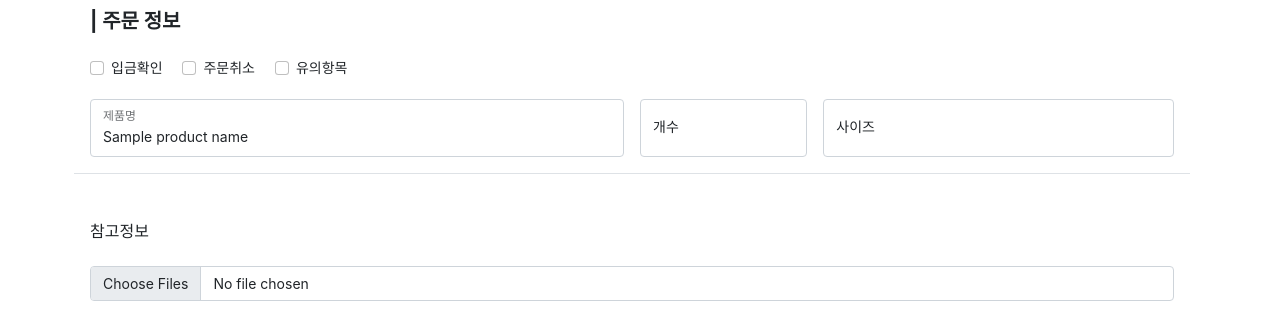
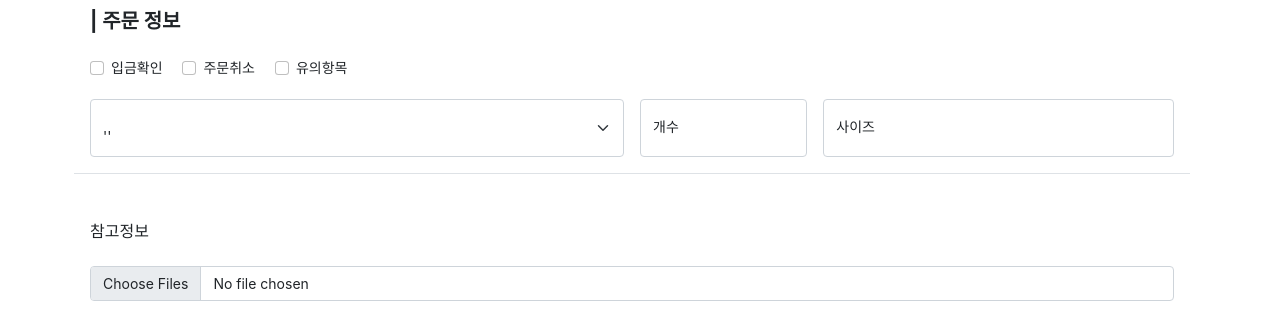
Before and after one commit to fearust/duyen_ordermanager, a Django app: template templates/ordermanager/order_form.html in a window 1280 px wide. Shown: the part 764-1078 px from the top of the page. Run offline with Django 3.2, Linux system fonts and the light colour scheme; the template is opened without the code that fills it: most values are stand-ins (such as "Sample title", 1, 10 or a date in 2020); grey boxes marked "Sample" are stand-in pictures; some libraries are stand-ins or nearby versions; some web fonts are replaced.

Commit message:
orderform edit

```diff
--- a/templates/ordermanager/order_form.html
+++ b/templates/ordermanager/order_form.html
@@ -144,13 +144,12 @@
             </div>
             <div class="col-md-6">
                 <div class="form-floating">
-                    <input class="form-control" list="productOptions" name="product" id="product" placeholder="제품명" value="{{ product_name|default_if_none:'' }}" required >
-                    <label for="product">제품명</label>
-                    <datalist id="productOptions">
+                    <select class="form-select" name="product" id="product" placeholder="제품명" value="{{ product_name|default_if_none:'' }}" required>
+                        <option selected>''</option>
                         {% for choice in productdb %}
-                            <option value="{{ choice.name_kr }}">{{ choice.nickname_kr }}</option>
+                            <option value="{{ choice.name_kr }}">{{ choice.nickname_kr }} ({{ choice.name_kr }})</option>
                         {% endfor %}
-                    </datalist>
+                    </select>
                 </div>
                 <div class="col-12 visually-hidden">
                     <input type="text" class="form-control-plaintext" name="productid" id="productid" value="">
```
